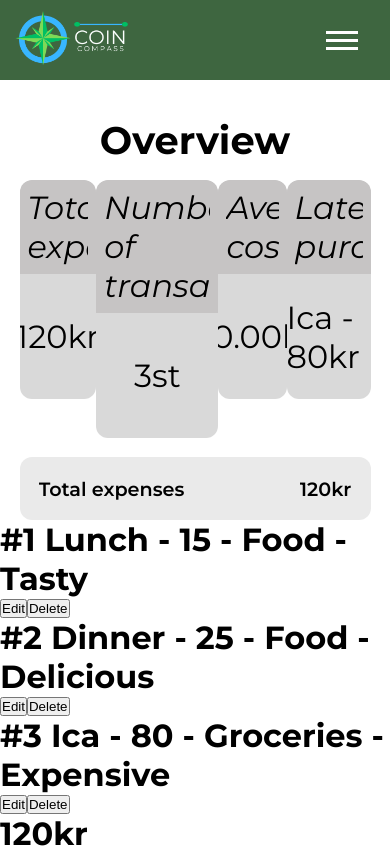
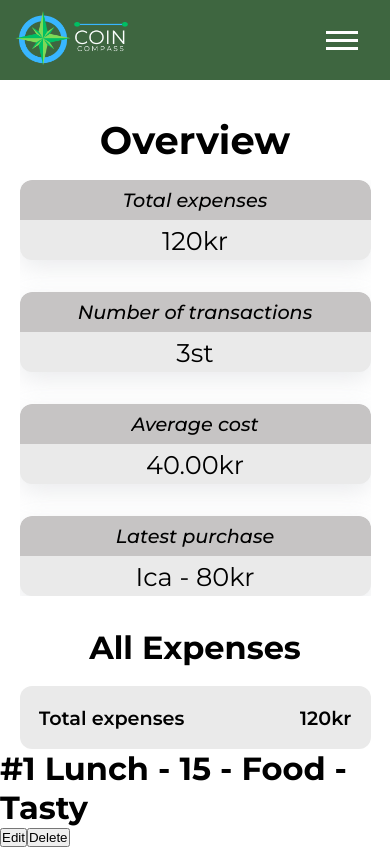
Before and after one commit to ITHS-Team8/CoinCompass, a Vue app: page /expenses in a window 390 px wide. Shown: the top 849 px of the page. Built offline with nearby package versions, Linux system fonts and the light colour scheme.

Commit message:
Style for overview cards and responsive

```diff
--- a/src/components/OverviewCard.vue
+++ b/src/components/OverviewCard.vue
@@ -1,14 +1,14 @@
 <script setup lang="ts">
-defineProps({
-    cardTitle: String,
-    cardInfo: String,
-})
+    defineProps({
+        cardTitle: String,
+        cardInfo: String
+    })
 </script>
 
 <template>
     <div class="main-container">
         <div class="title">
-            <h1>{{ cardTitle }}</h1>
+            <h3>{{ cardTitle }}</h3>
         </div>
         <div class="content-container">
             <p>{{ cardInfo }}</p>
@@ -24,12 +24,16 @@ defineProps({
         align-items: center;
         height: 100%;
         border-radius: 12px;
-        background-color: #D9D9D9;
+        background-color: #d9d9d9;
+        background-color: #eaeaea; /* Testing */
+        min-width: 300px;
+        box-shadow: rgba(149, 157, 165, 0.2) 0px 8px 24px; /* Testing */
     }
-    .main-container h1 {
+    .main-container h3 {
         font-style: italic;
         font-weight: normal;
-        font-size: 2rem;
+        font-weight: 500; /* Testing */
+        font-size: 1.2rem;
         margin: 0.5rem;
     }
     .title {
@@ -37,7 +41,7 @@ defineProps({
         justify-content: center;
         align-items: center;
         width: 100%;
-        background-color: #C6C4C4;
+        background-color: #c6c4c4;
         border-radius: 12px 12px 0 0;
     }
     .content-container {
@@ -45,8 +49,15 @@ defineProps({
         justify-content: center;
         align-items: center;
         height: 125px;
+        height: 100px; /* Testing */
     }
     .content-container p {
-        font-size: 2rem;
+        font-size: 1.6rem;
+    }
+
+    @media (max-width: 800px) {
+        .content-container {
+            height: 40px;
+        }
     }
 </style>
--- a/src/views/ExpensesView.vue
+++ b/src/views/ExpensesView.vue
@@ -37,6 +37,8 @@
             />
         </div>
 
+        <h3 class="table-heading">All Expenses</h3>
+
         <ExpensesSummary />
     </main>
 </template>
@@ -57,5 +59,17 @@
         margin: auto;
         margin-top: 1rem;
         width: 90%;
+        gap: 2rem;
+        flex-wrap: wrap;
+    }
+
+    .overview-card {
+        flex-grow: 1;
+    }
+
+    .table-heading {
+        text-align: center;
+        font-size: 2rem;
+        margin-top: 2rem;
     }
 </style>
```
